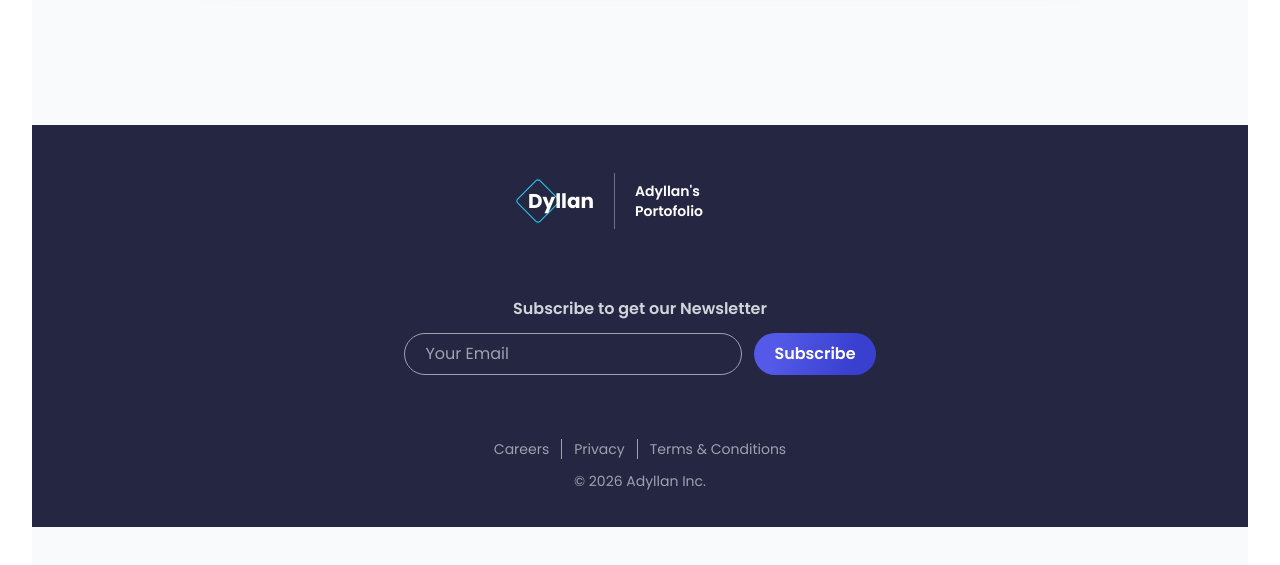
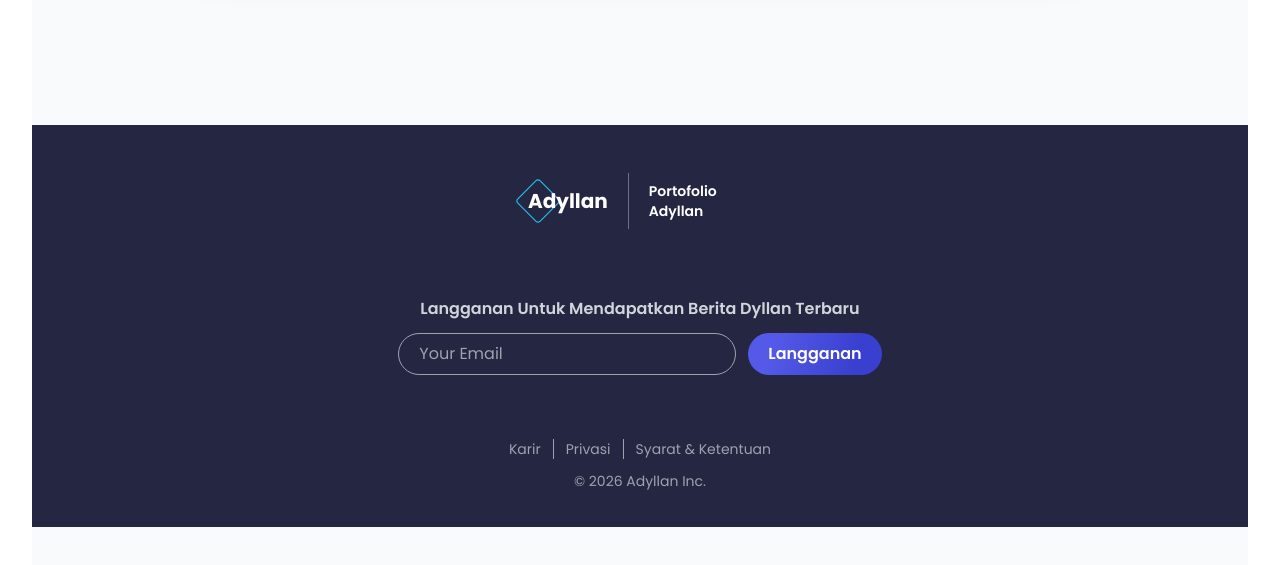
Before and after one commit to dyllanwicaksono-max/profilku, a plain HTML site: page index.html in a window 1280 px wide. Shown: the part 4902-5467 px from the top of the page. Drawn offline with nearby package versions, Linux system fonts and the light colour scheme.

Commit message:
Update index.html

```diff
--- a/index.html
+++ b/index.html
@@ -273,24 +273,24 @@
 		<div class="max-w-lg mx-auto">
 			<div class="flex py-12 justify-center text-white items-center px-20 sm:px-36">
 				<div class="relative">
-					<h1 class="font-bold text-xl pr-5 relative z-50">Dyllan</h1>
+					<h1 class="font-bold text-xl pr-5 relative z-50">Adyllan</h1>
 					<svg class="w-11 h-11 absolute -top-2 -left-3 z-40" viewBox="0 0 79 79" fill="none" xmlns="http://www.w3.org/2000/svg">
 						<path d="M35.9645 2.94975C37.9171 0.997129 41.0829 0.997127 43.0355 2.94975L76.0502 35.9645C78.0029 37.9171 78.0029 41.0829 76.0503 43.0355L43.0355 76.0502C41.0829 78.0029 37.9171 78.0029 35.9645 76.0503L2.94975 43.0355C0.997129 41.0829 0.997127 37.9171 2.94975 35.9645L35.9645 2.94975Z" stroke="#26C1F2" stroke-width="2"/>
 					</svg>
 				</div>
-				<span class="border-l border-gray-500 text-sm pl-5 py-2 font-semibold">Adyllan's Portofolio</span>
+				<span class="border-l border-gray-500 text-sm pl-5 py-2 font-semibold">Portofolio Adyllan</span>
 			</div>
 			<div class="text-center pb-16 pt-5">
-				<label class="text-gray-300 font-semibold">Subscribe to get our Newsletter</label>
+				<label class="text-gray-300 font-semibold">Langganan Untuk Mendapatkan Berita Dyllan Terbaru</label>
 				<div class="px-5 sm:px-0 flex flex-col sm:flex-row sm:space-x-3 space-y-3 sm:space-y-0 justify-center mt-3">
 					<input type="email" placeholder="Your Email" class="rounded-full py-2 pl-5 bg-transparent border border-gray-400">
-					<button type="submit" class="text-white w-40 sm:w-auto mx-auto sm:mx-0 font-semibold px-5 py-2 rounded-full" style="background: linear-gradient(105.5deg, #545AE7 19.57%, #393FCF 78.85%);">Subscribe</button>
+					<button type="submit" class="text-white w-40 sm:w-auto mx-auto sm:mx-0 font-semibold px-5 py-2 rounded-full" style="background: linear-gradient(105.5deg, #545AE7 19.57%, #393FCF 78.85%);">Langganan</button>
 				</div>
 			</div>
 			<div class="flex items-center text-gray-400 text-sm justify-center">
-				<a href="#!" class="pr-3">Careers</a>
-				<a href="#!" class="border-l border-gray-400 px-3">Privacy</a>
-				<a href="#!" class="border-l border-gray-400 pl-3">Terms & Conditions</a>
+				<a href="#!" class="pr-3">Karir</a>
+				<a href="#!" class="border-l border-gray-400 px-3">Privasi</a>
+				<a href="#!" class="border-l border-gray-400 pl-3">Syarat & Ketentuan</a>
 			</div>
 			<div class="text-center text-white">
 				<p class="my-3 text-gray-400 text-sm">&copy; 2026 Adyllan Inc. </p>
```
